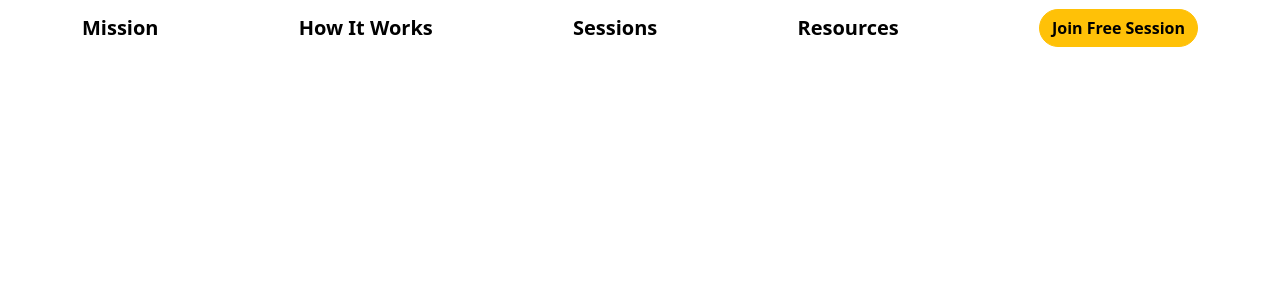
After one commit to yinan-you/TUTOR-WEB-PROJECT, a Flask app: template webapp/website/templates/navbar.html in a window 1280 px wide. The commit adds this page. Shown: the top 300 px of the page. Run offline with Flask 3, Linux system fonts and the light colour scheme; the template is opened without the code that fills it, so the values that code supplies are empty.

Commit message:
Extended navbar template

```diff
--- a/webapp/website/templates/base.html
+++ b/webapp/website/templates/base.html
@@ -23,6 +23,7 @@
 
   <body>
 
+    {% block navbar %}
     <nav class="navbar navbar-expand-lg navbar-dark bg-dark">
       <button
         class="navbar-toggler"
@@ -40,6 +41,8 @@
         </div>
       </div>
     </nav>
+    {% endblock %}
+
 
     {% with messages = get_flashed_messages(with_categories=true) %}
     {% if messages %}
--- /dev/null
+++ b/webapp/website/templates/navbar.html
@@ -0,0 +1,14 @@
+{% extends "base.html" %}
+
+{% block navbar %}
+<!-- Navigation -->
+<nav class="navbar navbar-expand-lg navbar-light bg-white">
+    <div class="container">
+      <a class="navbar-brand fw-bold" href="#">Mission</a>
+      <a class="navbar-brand fw-bold" href="#">How It Works</a>
+      <a class="navbar-brand fw-bold" href="#">Sessions</a>
+      <a class="navbar-brand fw-bold" href="#">Resources</a>
+      <a href="/sign-up" class="btn btn-warning rounded-pill fw-bold">Join Free Session</a>
+    </div>
+  </nav>
+{% endblock %}
```
Also changed, not shown: webapp/website/templates/home.html (+25 -3 lines).
